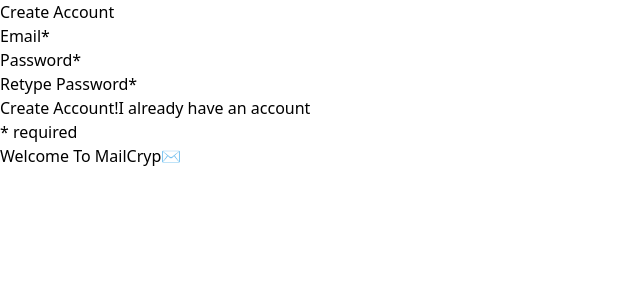
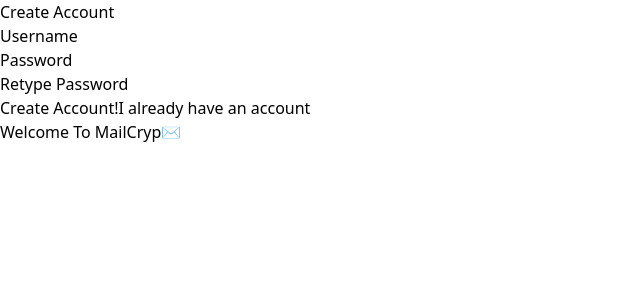
Before and after one commit to sebas101-1/mailCryp, a React (Vite) app: page /CreateAccount in a window 1280 px wide. Shown: the top 300 px of the page, without its empty margins (0-640 px from the left). Built offline with nearby package versions, Linux system fonts and the light colour scheme.

Commit message:
improving axios

```diff
--- a/src/Routes/CreateAccount.tsx
+++ b/src/Routes/CreateAccount.tsx
@@ -1,45 +1,41 @@
 import { Link, useNavigate } from 'react-router-dom';
 import axios from 'axios';
-import { useState } from 'react';
+import React, { useRef, useState } from 'react';
 
 function CreateAccount() {
-  // Use state to track form data
-  const [formData, setFormData] = useState({
-    email: '',
-    password: '',
-    retypePassword: ''
-  });
-
-  const [error, setError] = useState('Welcome To MailCryp✉️'); // State to hold error messages
+  const [error, setError] = useState('Welcome To MailCryp✉️');
   const navigate = useNavigate();
-
-  const handleChange = (e: React.ChangeEvent<HTMLInputElement>) => {
-    // Update state with form values
-    setFormData({ ...formData, [e.target.id]: e.target.value });
+  const [formData, setFormData] = useState({username: "",password: "",retypePassword:""});
+  const handleChange = (event: React.ChangeEvent<HTMLInputElement>) => {
+    const { id, value } = event.target;
+    console.log("change value " + value + " at name: "+ id + ": ");
+    setFormData((prevFormData) => ({ ...prevFormData, [id]: value }));
   };
 
   const handleSubmit = (event: React.FormEvent) => {
-    // Prevent the default form submission
-    console.log("signing in")
     event.preventDefault();
-
+    const username = formData.username;
+    const password = formData.password;
+    const retypePassword = formData.retypePassword;
+    console.log(formData)
     // Check if passwords match
-    if (formData.password !== formData.retypePassword) {
+    if (password !== retypePassword && password !== "") {
       setError("Passwords do not match!");
+      console.log(password + " :password" + retypePassword + " :password")
       return;
     }
 
     // POST form data to the server
     axios
-      .post('http://localhost:3000/login', formData)
+      .post('http://127.0.0.1:3000/create', {username: username,password: password })
       .then((response) => {
-        // Optionally reset the form here
-        setFormData({ email: '', password: '', retypePassword: '' });
-        navigate('/');
+        // Optionally clear the form inputs
+        console.log(response)
+        navigate('/home');
       })
       .catch((error) => {
         console.error('Error creating account:', error);
-        setError('Error creating account. Please try again.'); // Set error message for user
+        setError('Error creating account: ' + error);
       });
   };
 
@@ -50,36 +46,36 @@
           <h2 className="text-2xl font-bold mb-6 text-center text-gray-900">Create Account</h2>
           <form onSubmit={handleSubmit}>
             <div className="mb-4">
-              <label htmlFor="email" className="block text-sm font-medium text-gray-700">Email*</label>
+              <label htmlFor="email" className="block text-sm font-medium text-gray-700">Username</label>
               <input
                 type="text"
-                id="email"
+                id="username"
                 className="mt-1 p-2 w-full border border-gray-300 rounded-lg focus:border-black"
                 required
-                value={formData.email}
                 onChange={handleChange}
+                value={formData.username}
               />
             </div>
             <div className="mb-4">
-              <label htmlFor="password" className="block text-sm font-medium text-gray-700">Password*</label>
+              <label htmlFor="password" className="block text-sm font-medium text-gray-700">Password</label>
               <input
                 type="password"
                 id="password"
                 className="mt-1 p-2 w-full border border-gray-300 rounded-lg focus:ring-blue-500 focus:border-blue-500"
                 required
+                onChange={handleChange}
                 value={formData.password}
-                onChange={handleChange}
               />
             </div>
             <div className="mb-4">
-              <label htmlFor="retypePassword" className="block text-sm font-medium text-gray-700">Retype Password*</label>
+              <label htmlFor="retypePassword" className="block text-sm font-medium text-gray-700">Retype Password</label>
               <input
                 type="password"
                 id="retypePassword"
                 className="mt-1 p-2 w-full border border-gray-300 rounded-lg focus:ring-blue-500 focus:border-blue-500"
                 required
+                onChange={handleChange}
                 value={formData.retypePassword}
-                onChange={handleChange}
               />
             </div>
             <button
@@ -94,11 +90,9 @@
             >
               I already have an account
             </Link>
-            <p className="text-center mt-2">* required</p>
             <p className="text-center mt-2">{error}</p>
           </form>
         </div>
-
       </div>
     </>
   );
```
